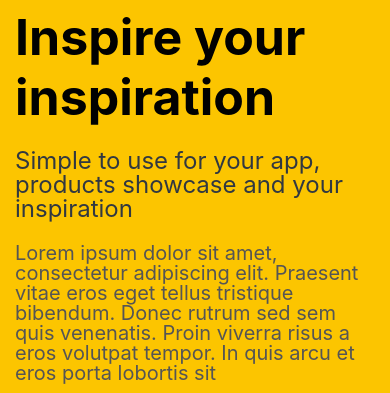
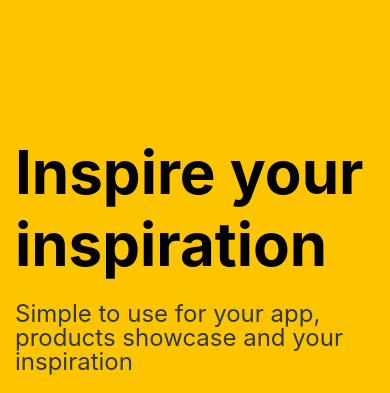
Before and after one commit to coatceatl/tinyone_landing, a website built with webpack: page index.html in a window 390 px wide. Shown: the part 106-499 px from the top of the page. Built offline with nearby package versions, Linux system fonts and the light colour scheme.

Commit message:
WIP, changed size for title

```diff
--- a/src/scss/_header.scss
+++ b/src/scss/_header.scss
@@ -111,33 +111,25 @@
   padding-top: 66px;
   padding-bottom: 107px;
 
-  @media(max-width: 992px) {
+/*  @media(max-width: 992px) {
     max-width: 600px;
-    padding-top: 0;
-  }
+  }*/
 }
 .content {
   padding-top: 73px;
   padding-bottom: 123px;
-
+/*
   @media(max-width: 992px) {
     padding: 10px 0;
   }
+  @media(max-width:420px) {
+    padding: 30px 0;
+  }*/
 }
 .content__title {
   margin-bottom: 22px;
-  font-size: 32px;
+  font-size: 60px;
   font-weight: 700;
-
-  @media(max-width: 992px) {
-    font-size: 40px;
-  }
-  @media(max-width: 768px) {
-    font-size: 50px;
-  }
-  @media(max-width: 360px) {
-    font-size: 110px;
-  }
 }
 .content__subtitle {
   margin-bottom: 22px;
```
Also changed, not shown: dist/main.css.
